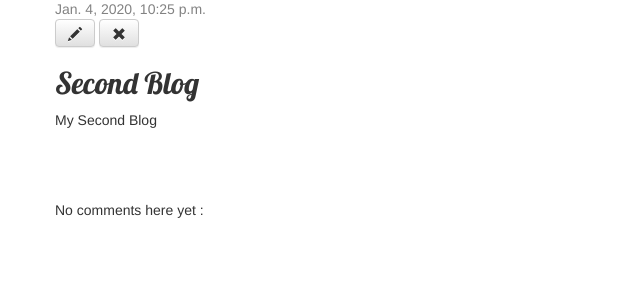
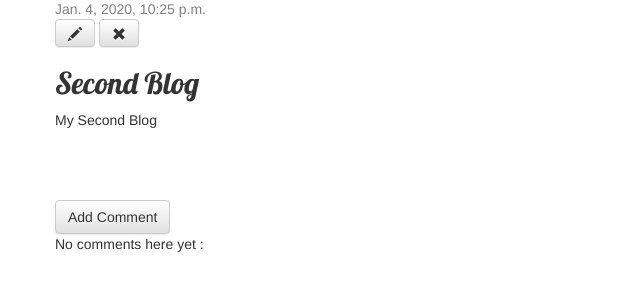
Before and after one commit to xuehua/django-girl, a Django app: page /post/2 in a window 1280 px wide. Shown: the part 145-445 px from the top of the page, without its empty margins (0-640 px from the left). Run offline with Django 3.2, Linux system fonts and the light colour scheme; data comes from the database, SQL or seed files in the repository; both versions use the stored data as it was after the commit; some libraries are stand-ins or nearby versions.

Commit message:
More support for comment system.

```diff
--- a/blog/templates/blog/post_detail.html
+++ b/blog/templates/blog/post_detail.html
@@ -17,12 +17,26 @@
         <h2> {{ post.title }} </h2>
         <p> {{ post.text|linebreaksbr }}</p>
     </div>
+    <a class="btn btn-default" href="{% url 'post_comment' pk=post.pk%}">
+        Add Comment</a>
     {% for comment in post.comments.all %}
+        {% if user.is_authenticated or comment.approved_comment %}
         <div class="comment">
-            <div class="date">{{ comment.created_date }} </div>
+            <div class="date">
+                {{ comment.created_date }}
+                {% if not comment.approved_comment %}
+                    <a class="btn btn-default" href="{% url 'comment_remove' pk=comment.pk %}">
+                        <span class="glyphicon glyphicon-remove"></span></a>
+                    <a class="btn btn-default" href="{% url 'comment_approve' pk=comment.pk %}">
+                        <span class="glyphicon
+                    glyphicon-ok"></span></a>
+                {% endif %}
+            </div>
+
             <strong>{{ comment.author }}</strong>
             <p>{{ comment.text|linebreaks }}</p>
         </div>
+        {% endif %}
     {% empty %}
         <p>No comments here yet :</p>
     {% endfor %}
--- a/blog/urls.py
+++ b/blog/urls.py
@@ -8,4 +8,7 @@ urlpatterns = [
     path('drafts/', views.post_draft_list, name="post_draft_list"),
     path('post/<int:pk>/publish/', views.post_publish, name='post_publish'),
     path('post/<int:pk>/remove/', views.post_remove, name='post_remove'),
+    path('post/<int:pk>/comment/', views.add_comment_to_post, name="post_comment"),
+    path('comment/<int:pk>/approve/', views.comment_approve, name='comment_approve'),
+    path('comment/<int:pk>/remove/', views.comment_remove, name='comment_remove'),
 ]
--- a/blog/views.py
+++ b/blog/views.py
@@ -1,8 +1,8 @@
 from django.contrib.auth.decorators import login_required
 from django.shortcuts import render, get_object_or_404, redirect
 from django.utils import timezone
-from .models import Post
-from .forms import PostForm
+from .models import Post, Comment
+from .forms import PostForm, CommentForm
 
 # Create your views here.
 
@@ -35,9 +35,8 @@ def post_edit(request, pk):
     if request.method == "POST":
         form = PostForm(request.POST, instance=post)
         if form.is_valid():
-            post = form.save(commit=False)
-            post.author = request.user
-            post.published_date = timezone.now()
+            comment = form.save(commit=False)
+            comment.author = request.user
             post.save()
             return redirect('post_detail', pk=post.pk)
     else:
@@ -61,3 +60,30 @@ def post_remove(request, pk):
     post = get_object_or_404(Post, pk=pk)
     post.delete()
     return redirect('post_list')
+
+@login_required
+def add_comment_to_post(request, pk):
+    post = get_object_or_404(Post, pk=pk)
+    if request.method == "POST":
+        form = CommentForm(request.POST)
+        if form.is_valid():
+            comment = form.save(commit=False)
+            comment.post = post
+            comment.save()
+            return redirect('post_detail', pk=post.pk)
+    else:
+        form = CommentForm()
+        return render(request, 'blog/post_comment.html', {'form': form})
+
+@login_required
+def comment_approve(request, pk):
+    comment = get_object_or_404(Comment, pk=pk)
+    comment.approve()
+    return redirect('post_detail', pk=comment.post.pk)
+
+@login_required
+def comment_remove(request, pk):
+    comment = get_object_or_404(Comment, pk=pk)
+    post_pk = comment.post.pk
+    comment.delete()
+    return redirect('post_detail', pk= post_pk)
```
Also changed, not shown: blog/forms.py (+7 -1 lines), blog/templates/blog/post_comment.html (added, +10 -0 lines), db.sqlite3.
